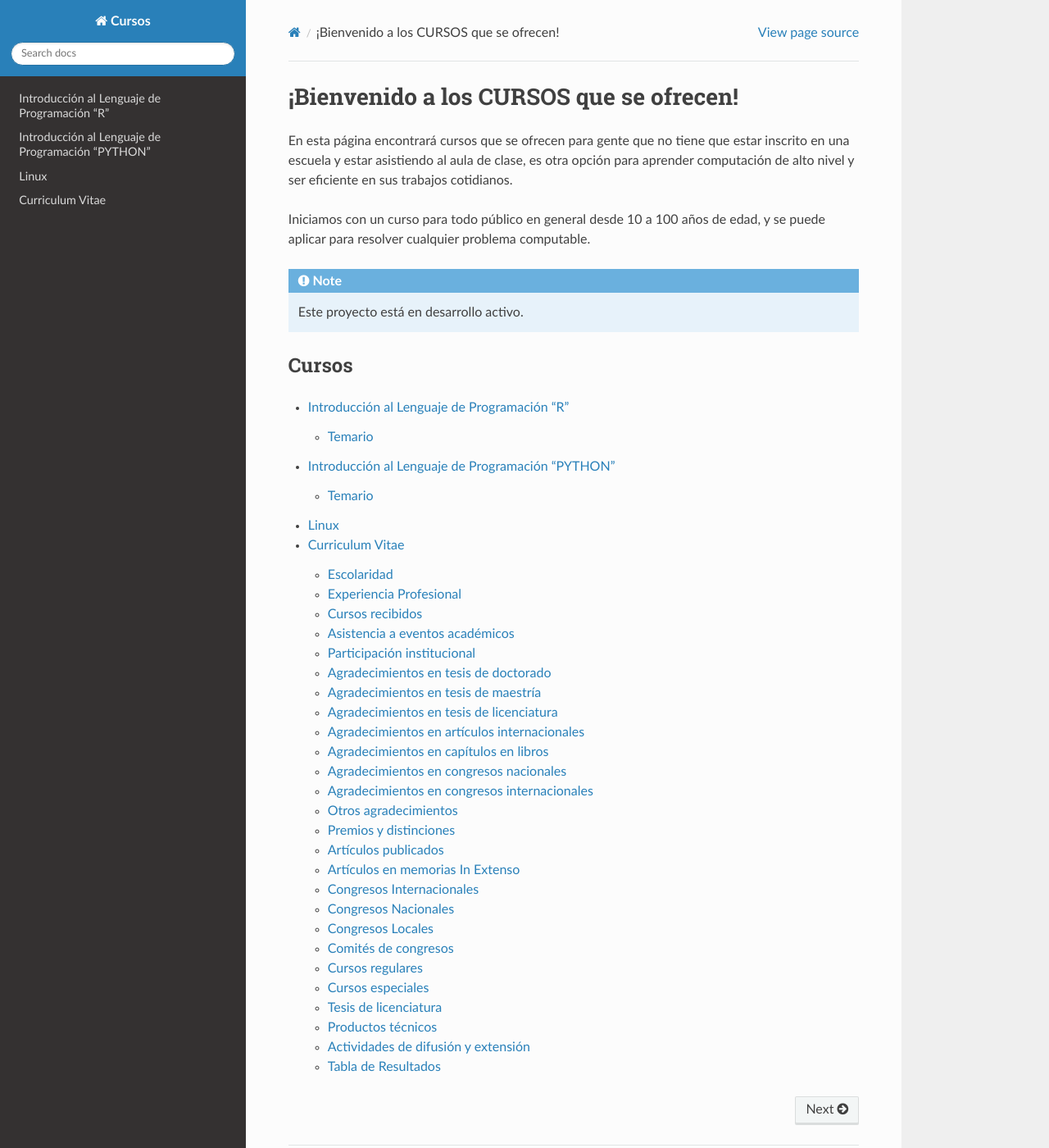
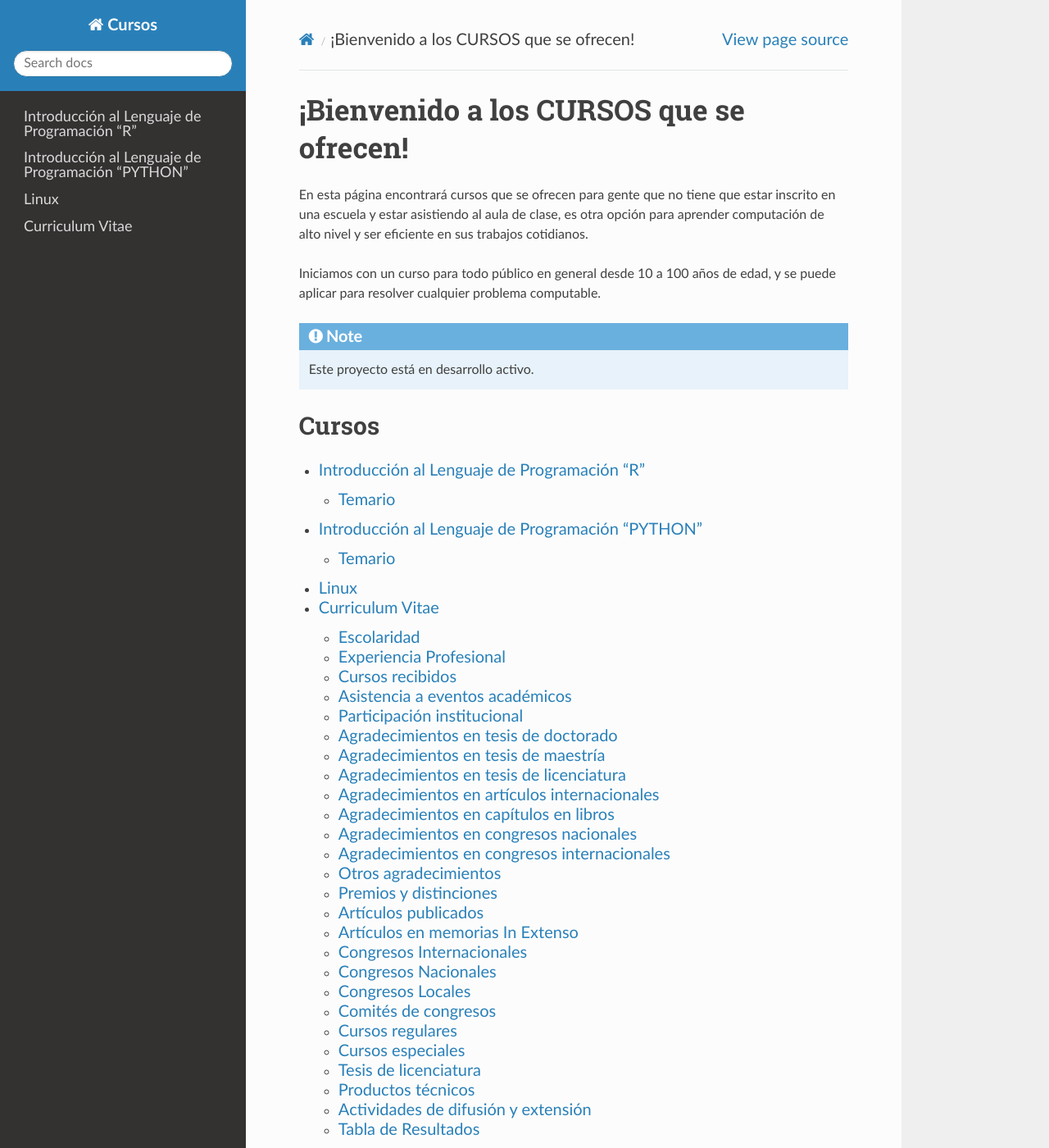
Before and after one commit to matecom57/santosg57-temarios, a Sphinx documentation site: the page built from docs/source/index.rst, in a window 1280 px wide and 1400 px high. Shown: the whole window at 82% size. Built offline with Sphinx 7.4.7 and the Read the Docs theme 3.1.0, drawn with Linux system fonts in a browser that asks for light colours.

Commit message:
Test comité

```diff
--- /dev/null
+++ b/docs/source/_static/custom.css
@@ -0,0 +1,3 @@
+body {
+    font-size: 20px;
+}
--- a/docs/source/conf.py
+++ b/docs/source/conf.py
@@ -30,6 +30,10 @@
 # -- Options for HTML output
 
 html_theme = 'sphinx_rtd_theme'
+html_static_path = ['_static']
+html_css_files = [
+    'custom.css',
+]
 
 # -- Options for EPUB output
 epub_show_urls = 'footnote'
```
